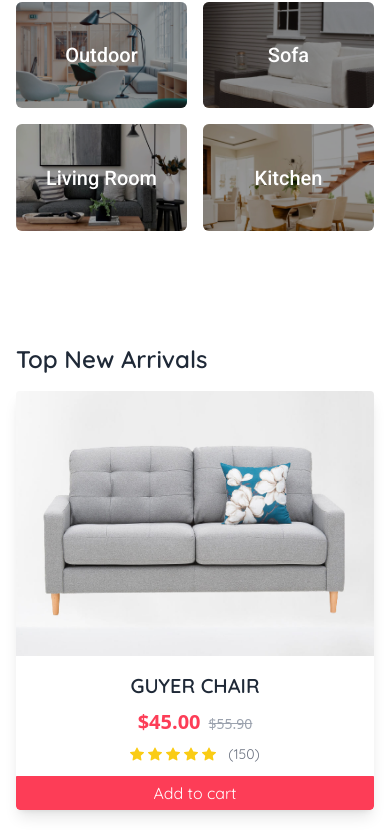
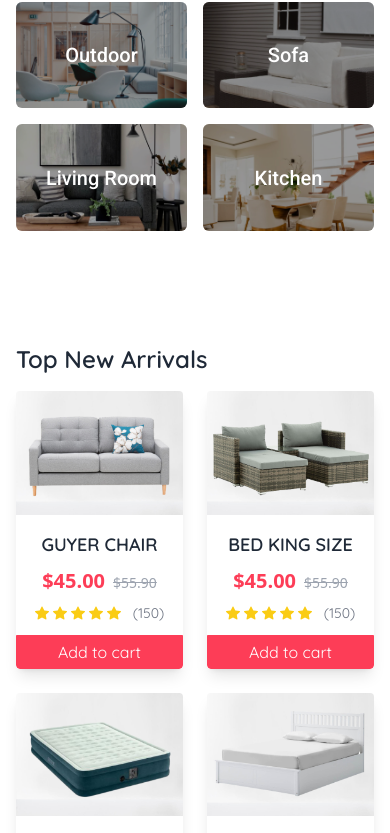
Before and after one commit to Michael-Builds/Kemsey-Ecommerce, a React (Vite) app: page / in a window 390 px wide. Shown: the part 1149-1982 px from the top of the page. Built offline with nearby package versions, Linux system fonts and the light colour scheme.

Commit message:
Working on HomePage

```diff
--- a/src/pages/home/component/TopNewArrival.jsx
+++ b/src/pages/home/component/TopNewArrival.jsx
@@ -46,7 +46,7 @@ const TopNewArrival = () => {
     return (
         <div className="container pb-16 mt-12">
             <h2 className="text-2xl font-semibold font-quicksand text-gray-800 capitalize md:mb-6 mb-4">Top New Arrivals</h2>
-            <div className="grid grid-cols-1 md:grid-cols-4 gap-6">
+            <div className="grid grid-cols-2 md:grid-cols-4 gap-6">
                 {products.map((product, index) => (
                     <div key={index} className="bg-white shadow rounded overflow-hidden group shadow-lg">
                         <div className="relative">
@@ -62,7 +62,7 @@ const TopNewArrival = () => {
                         </div>
                         <div className="pt-4 pb-3 px-4">
                             <a href="#">
-                                <h4 className="uppercase font-semibold text-xl font-quicksand text-center mb-2 text-gray-800 hover:text-primary transition">{product.title}</h4>
+                                <h4 className="uppercase font-semibold text-lg font-quicksand text-center mb-2 text-gray-800 hover:text-primary transition">{product.title}</h4>
                             </a>
                             <div className="flex items-baseline items-center justify-center mb-1 space-x-2 ">
                                 <p className="text-xl text-primary font-semibold text-center">{product.price}</p>
```
